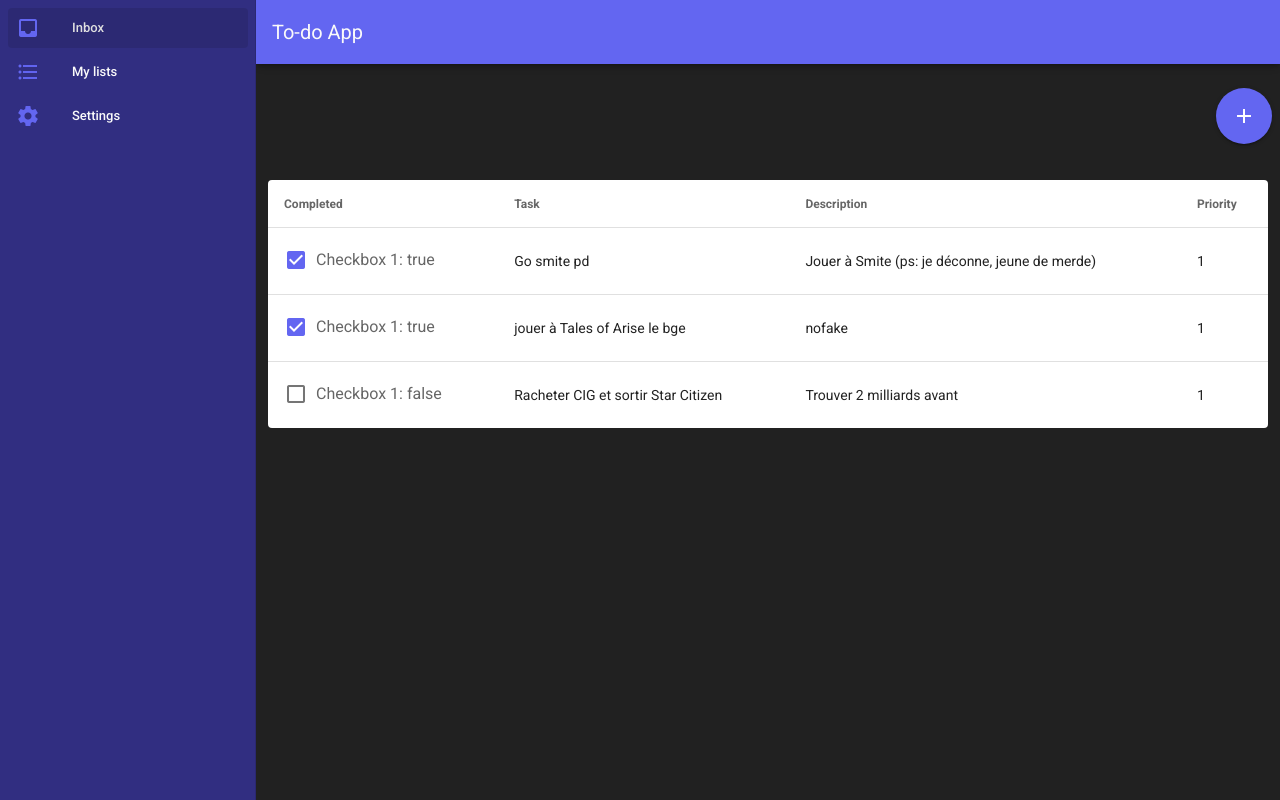
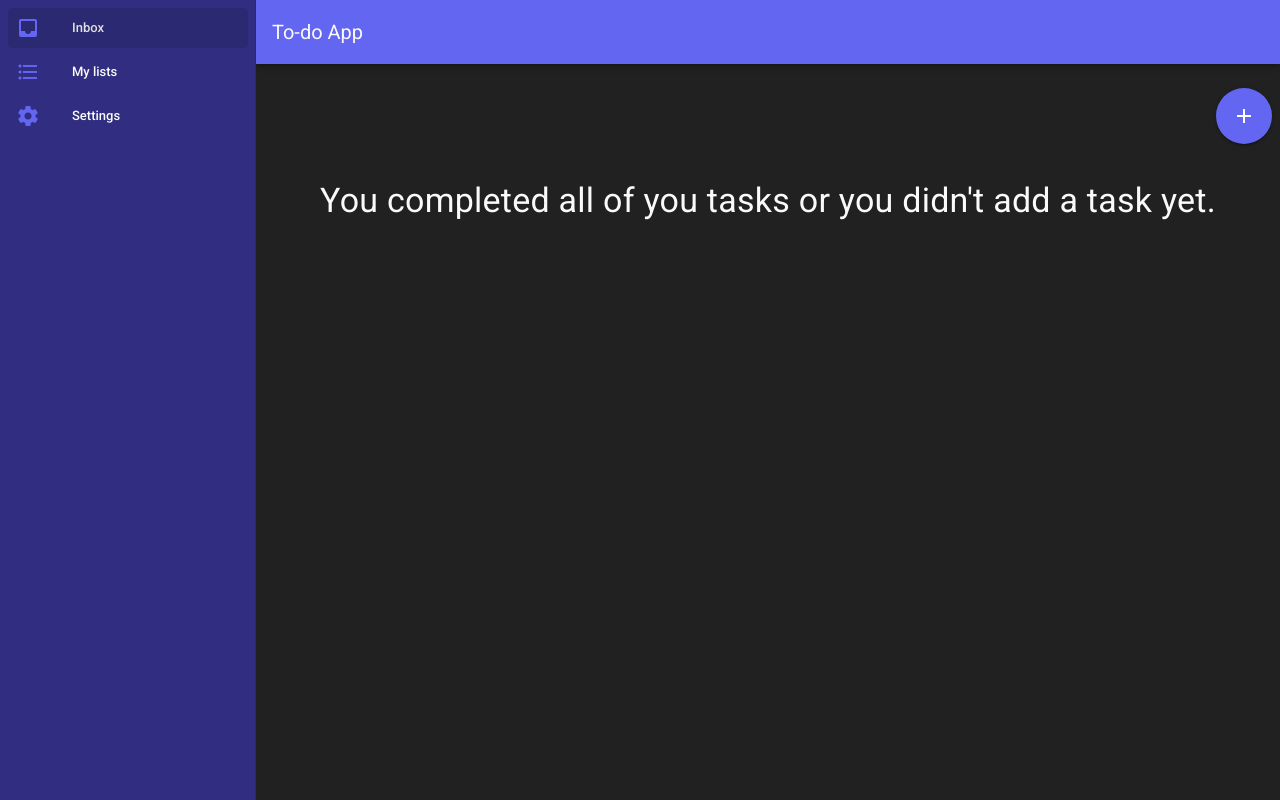
Before and after one commit to aymeric35/to-do-app, a Vue app: page /#/ in a window 1280 px wide. Built offline with nearby package versions, Linux system fonts and the light colour scheme.

Commit message:
Complete task add logic

```diff
--- a/src/views/Inbox.vue
+++ b/src/views/Inbox.vue
@@ -96,19 +96,13 @@
             </v-card-text>
             <v-card-actions>
               <v-spacer></v-spacer>
-              <v-btn
-                color="blue darken-1"
-                text
-                @click="[closeDialog(), reset()]"
-              >
-                Close
-              </v-btn>
+              <v-btn color="blue darken-1" text @click="reset()"> Close </v-btn>
               <v-btn
                 :disabled="!valid"
                 color="blue darken-1"
                 type="submit"
                 text
-                @click="[validate()]"
+                @click="validate()"
               >
                 Save
               </v-btn>
@@ -117,7 +111,7 @@
         </v-dialog>
       </v-row>
     </v-container>
-    <v-container>
+    <v-container v-if="tasks.length > 0">
       <v-simple-table>
         <template v-slot:default>
           <thead>
@@ -126,28 +120,35 @@
               <th class="text-left">Task</th>
               <th class="text-left">Description</th>
               <th class="text-left">Priority</th>
+              <th class="text-left">Due Date</th>
             </tr>
           </thead>
           <tbody>
-            <tr v-for="item in desserts" :key="item.name">
+            <tr v-for="(item, index) in tasks" :key="item.uuid">
               <td>
                 <v-checkbox
                   v-model="item.completed"
-                  :label="`Checkbox 1: ${item.completed.toString()}`"
+                  @click="checkTaskCompletion(item, index)"
                 ></v-checkbox>
               </td>
               <td>{{ item.name }}</td>
               <td>{{ item.description }}</td>
               <td>{{ item.priority }}</td>
+              <td>{{ item.date }}</td>
             </tr>
           </tbody>
         </template>
       </v-simple-table>
     </v-container>
+    <v-container class="text-center grey--text text--lighten-5 text-h4" v-else
+      >You completed all of you tasks or you didn't add a task yet.</v-container
+    >
   </div>
 </template>
 
 <script>
+import { v4 as uuidv4 } from "uuid";
+
 export default {
   data() {
     return {
@@ -179,26 +180,7 @@ export default {
             "Description must be less than 200 characters",
         ],
       },
-      desserts: [
-        {
-          completed: true,
-          name: "Go smite pd",
-          description: "Jouer à Smite (ps: je déconne, jeune de merde)",
-          priority: 1,
-        },
-        {
-          completed: true,
-          name: "jouer à Tales of Arise le bge",
-          description: "nofake",
-          priority: 1,
-        },
-        {
-          completed: false,
-          name: "Racheter CIG et sortir Star Citizen",
-          description: "Trouver 2 milliards avant",
-          priority: 1,
-        },
-      ],
+      tasks: [],
     };
   },
   methods: {
@@ -207,11 +189,32 @@ export default {
     },
     validate() {
       if (this.$refs.form.validate()) {
-        this.closeDialog();
+        this.addEntry();
+        this.reset();
       }
     },
+    addEntry() {
+      const entry = {
+        uuid: uuidv4(),
+        completed: false,
+        name: this.name,
+        description: this.description,
+        priority: this.priority,
+        date: this.date,
+      };
+      this.tasks.unshift(entry);
+    },
     reset() {
-      this.$refs.form.reset();
+      this.closeDialog();
+      this.$refs.form.resetValidation();
+      this.priority = 1;
+      this.name = "";
+      this.description = "";
+    },
+    checkTaskCompletion(item, index) {
+      if (item.completed === true) {
+        this.tasks.splice(index, 1);
+      }
     },
   },
 };
```
